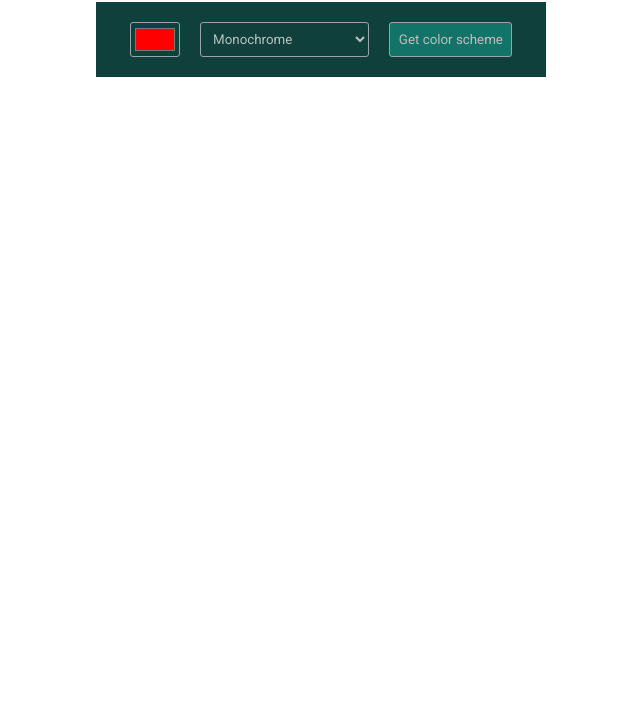
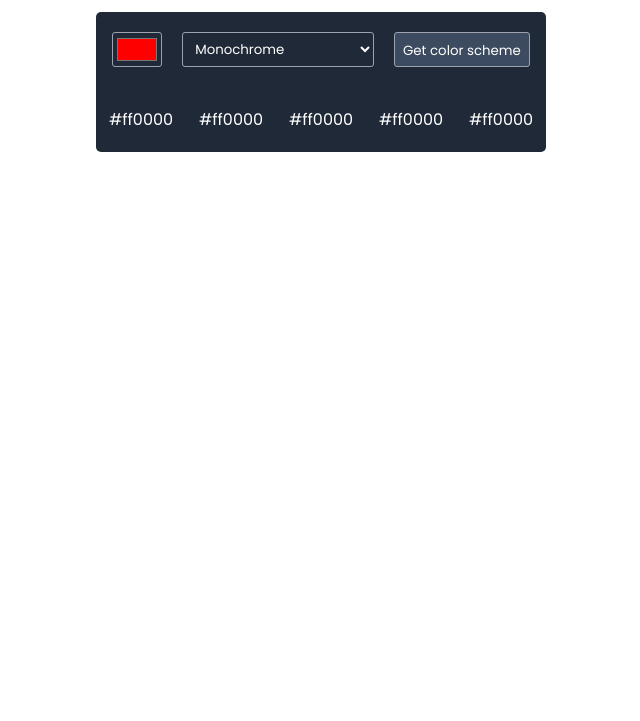
Before and after one commit to Liene31/color-scheme-generator, a plain HTML site: page index.html in a window 1280 px wide. Shown: the part 79-800 px from the top of the page, without its empty margins (319-959 px from the left). Drawn offline with Linux system fonts and the light colour scheme; no server answers.

Commit message:
Updated styling

```diff
--- a/index.css
+++ b/index.css
@@ -3,7 +3,7 @@
 }
 body {
   margin: 0;
-  font-family: "Roboto", sans-serif;
+  font-family: "Poppins", sans-serif;
 }
 
 .container {
@@ -15,13 +15,16 @@ body {
 
 h1 {
   text-align: center;
+  color: #1f2937;
 }
 
 /* Sections */
 
 .color-form {
-  background-color: #10403b;
+  background-color: #1f2937;
   padding: 1.25em 0;
+  border-top-left-radius: 5px;
+  border-top-right-radius: 5px;
 }
 
 form {
@@ -37,7 +40,7 @@ input {
   border: 1px solid #9ca3af;
   border-radius: 3px;
   height: 35px;
-  font-family: "Roboto", sans-serif;
+  font-family: "Poppins", sans-serif;
   cursor: pointer;
 }
 
@@ -48,22 +51,36 @@ select {
 
 button,
 select {
-  color: #bfbfbf;
+  color: #ffffff;
   padding: 0.63em;
 }
 
 button {
-  background-color: #127369;
+  background-color: #3d4b60;
+}
+
+.color-scheme,
+footer {
+  display: grid;
+  grid-template-columns: repeat(5, 1fr);
 }
 
 /* Color Blocks */
 
 .color-scheme {
-  display: grid;
-  grid-template-columns: repeat(5, 1fr);
+  grid-auto-rows: 50vh;
 }
 
 img {
   max-width: 100%;
-  height: 100vh;
+  height: 100%;
 }
+
+footer {
+  background-color: #1f2937;
+  justify-items: center;
+  padding: 1.25em 0;
+  color: #ffffff;
+  border-bottom-left-radius: 5px;
+  border-bottom-right-radius: 5px;
+}
--- a/index.html
+++ b/index.html
@@ -7,7 +7,7 @@
     <link rel="preconnect" href="https://fonts.googleapis.com" />
     <link rel="preconnect" href="https://fonts.gstatic.com" crossorigin />
     <link
-      href="https://fonts.googleapis.com/css2?family=Roboto:ital,wght@0,100..900;1,100..900&display=swap"
+      href="https://fonts.googleapis.com/css2?family=Poppins:ital,wght@0,100;0,200;0,300;0,400;0,500;0,600;0,700;0,800;0,900;1,100;1,200;1,300;1,400;1,500;1,600;1,700;1,800;1,900&display=swap"
       rel="stylesheet"
     />
     <!-- CSS -->
@@ -38,6 +38,13 @@
         </section>
         <section class="color-scheme" id="color-scheme"></section>
       </main>
+      <footer class="hex-values">
+        <div>#ff0000</div>
+        <div>#ff0000</div>
+        <div>#ff0000</div>
+        <div>#ff0000</div>
+        <div>#ff0000</div>
+      </footer>
     </div>
     <script src="index.js"></script>
   </body>
--- a/index.js
+++ b/index.js
@@ -24,7 +24,6 @@ function fetchColors(color, mode) {
 // Renders the color scheme in HTML
 
 function renderColorScheme(array) {
-  console.log(array);
   let colorSchemeHtml = "";
 
   array.forEach((color) => {
```
